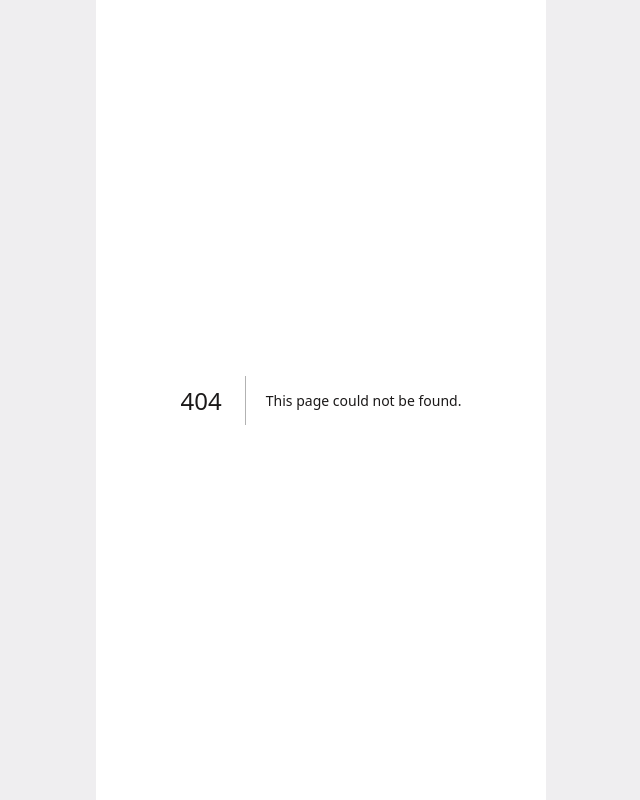
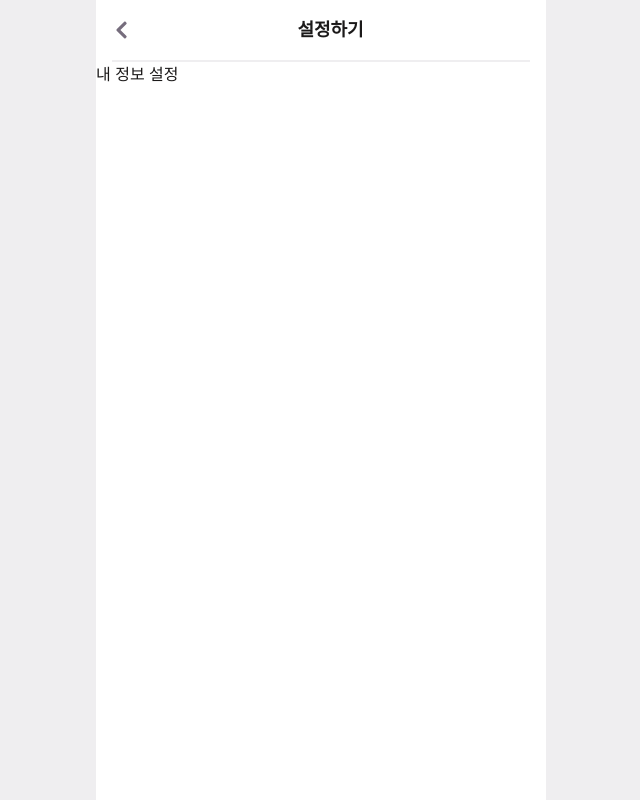
Before and after one commit to eungchaeungcha/juang_client, a Next.js app: page /setting/me in a window 1280 px wide. Before the commit this address had no page. Shown: the whole page, without its empty margins (319-959 px from the left). Built offline with nearby package versions, Linux system fonts and the light colour scheme.

Commit message:
feat: settings 페이지 추가

```diff
--- a/src/app/(private)/onboarding/HeaderLayoutData.tsx
+++ /dev/null
@@ -1,36 +0,0 @@
-"use client";
-
-import { useSelectedLayoutSegment } from "next/navigation";
-import { HeaderLayout } from "@/components/ui";
-
-const pageTitle = {
-  character: "감 캐릭터 만들기",
-  nickname: "별명 정하기",
-  family: "감나무 들어가기",
-};
-const pageSegments = Object.keys(pageTitle);
-type OnboardingSegment = keyof typeof pageTitle;
-
-const isValidSegment = (
-  segment: string | null,
-): segment is OnboardingSegment => {
-  return segment !== null && pageSegments.includes(segment);
-};
-
-export default function HeaderLayoutData() {
-  const stepSegment = useSelectedLayoutSegment();
-
-  if (!isValidSegment(stepSegment)) {
-    return null;
-  }
-
-  return (
-    <>
-      <HeaderLayout.Progressbar
-        currentStep={pageSegments.indexOf(stepSegment) + 1}
-        maxStep={3}
-      />
-      <HeaderLayout.Title title={pageTitle[stepSegment]} />
-    </>
-  );
-}
--- a/src/app/(private)/onboarding/layout.tsx
+++ b/src/app/(private)/onboarding/layout.tsx
@@ -1,5 +1,11 @@
 import { HeaderLayout } from "@/components/ui";
-import HeaderLayoutData from "./HeaderLayoutData";
+
+const pageTitle = {
+  character: "감 캐릭터 만들기",
+  nickname: "별명 정하기",
+  family: "감나무 들어가기",
+  default: "시작하기",
+};
 
 export default async function Layout({
   children,
@@ -8,7 +14,10 @@ export default async function Layout({
 }) {
   return (
     <HeaderLayout.Wrapper>
-      <HeaderLayoutData />
+      <HeaderLayout.ProgressByPage
+        pageOrder={["character", "nickname", "family"]}
+      />
+      <HeaderLayout.TitleByPage titleMap={pageTitle} />
       <HeaderLayout.Content className="flex flex-col justify-between">
         {children}
       </HeaderLayout.Content>
--- /dev/null
+++ b/src/app/(private)/setting/layout.tsx
@@ -0,0 +1,21 @@
+import React from "react";
+import { HeaderLayout } from "@/components/ui";
+import { routePaths } from "@/constants/route";
+
+const pageTitle = {
+  family: "우리 가족 설정",
+  me: "내 정보 설정",
+  default: "설정하기",
+};
+
+export default function Layout({ children }: { children: React.ReactNode }) {
+  return (
+    <HeaderLayout.Wrapper>
+      <HeaderLayout.TitleByPage
+        titleMap={pageTitle}
+        prev={routePaths.private.tree}
+      />
+      <HeaderLayout.Content>{children}</HeaderLayout.Content>
+    </HeaderLayout.Wrapper>
+  );
+}
--- /dev/null
+++ b/src/app/(private)/setting/me/page.tsx
@@ -0,0 +1,3 @@
+export default function Page() {
+  return "내 정보 설정";
+}
--- a/src/app/(private)/setting/user/page.tsx
+++ /dev/null
@@ -1,3 +0,0 @@
-export default function Page() {
-  return <div>유저 설정 페이지</div>;
-}
--- a/src/components/form/CharacterSelect.tsx
+++ b/src/components/form/CharacterSelect.tsx
@@ -4,8 +4,8 @@ import { useEffect } from "react";
 import clsx from "clsx";
 import "swiper/css";
 import { Swiper, SwiperSlide, useSwiper } from "swiper/react";
+import { CustomCharacter } from "@/components/ui";
 import { CharacterName, CharacterNameType } from "@/schemas/CharacterSchema";
-import CustomCharacter from "./CustomCharacter";
 
 interface CharactorSelectProps {
   value?: CharacterNameType;
--- /dev/null
+++ b/src/components/ui/HeaderLayout/ProgressByPage.tsx
@@ -0,0 +1,24 @@
+"use client";
+
+import { useSelectedLayoutSegment } from "next/navigation";
+import Progressbar from "./Progressbar";
+
+interface ProgressByPageProps {
+  pageOrder: string[];
+}
+
+const ProgressByPage = ({ pageOrder }: ProgressByPageProps) => {
+  const pageName = useSelectedLayoutSegment();
+
+  const maxStep = pageOrder.length;
+  const currentStep = pageOrder.indexOf(pageName ?? "") + 1;
+
+  return (
+    <Progressbar
+      maxStep={maxStep}
+      currentStep={currentStep}
+    />
+  );
+};
+
+export default ProgressByPage;
--- a/src/components/ui/HeaderLayout/Title.tsx
+++ b/src/components/ui/HeaderLayout/Title.tsx
@@ -5,20 +5,26 @@ import { FaChevronLeft } from "react-icons/fa";
 
 interface TitleProps {
   title: string;
-  prevButton?: boolean;
+  prev?: boolean | string;
 }
 
-const Title = ({ title, prevButton }: TitleProps) => {
+const Title = ({ title, prev }: TitleProps) => {
   const router = useRouter();
+  const handleClickPrev = () => {
+    if (typeof prev === "string") {
+      router.push(prev);
+    } else {
+      router.back();
+    }
+  };
+
   return (
     <div className="w-full flex-col-center px-4">
       <div className="w-full flex flex-row justify-between items-center">
-        {prevButton && (
+        {prev && (
           <FaChevronLeft
             className="styled-click text-xl text-gray-dark"
-            onClick={() => {
-              router.back();
-            }}
+            onClick={handleClickPrev}
           />
         )}
         <div className="w-full text-center py-4 font-bold text-lg">{title}</div>
--- /dev/null
+++ b/src/components/ui/HeaderLayout/TitleByPage.tsx
@@ -0,0 +1,28 @@
+"use client";
+
+import { useSelectedLayoutSegment } from "next/navigation";
+import Title from "./Title";
+
+interface TitleMap {
+  default: string;
+  [pageName: string]: string;
+}
+
+interface HeaderTitleByPageProps {
+  titleMap: TitleMap;
+  prev?: boolean | string;
+}
+
+const HeaderTitleByPage = ({ titleMap, prev }: HeaderTitleByPageProps) => {
+  const pageName = useSelectedLayoutSegment();
+  const title = pageName ? titleMap[pageName] : titleMap.default;
+
+  return (
+    <Title
+      title={title ?? titleMap.default}
+      prev={prev}
+    />
+  );
+};
+
+export default HeaderTitleByPage;
--- a/src/components/ui/HeaderLayout/index.ts
+++ b/src/components/ui/HeaderLayout/index.ts
@@ -1,8 +1,17 @@
 import Content from "./Content";
+import ProgressByPage from "./ProgressByPage";
 import Progressbar from "./Progressbar";
 import Title from "./Title";
+import TitleByPage from "./TitleByPage";
 import Wrapper from "./Wrapper";
 
-const HeaderLayout = { Wrapper, Progressbar, Title, Content };
+const HeaderLayout = {
+  Wrapper,
+  Progressbar,
+  Title,
+  TitleByPage,
+  Content,
+  ProgressByPage,
+};
 
 export default HeaderLayout;
```
